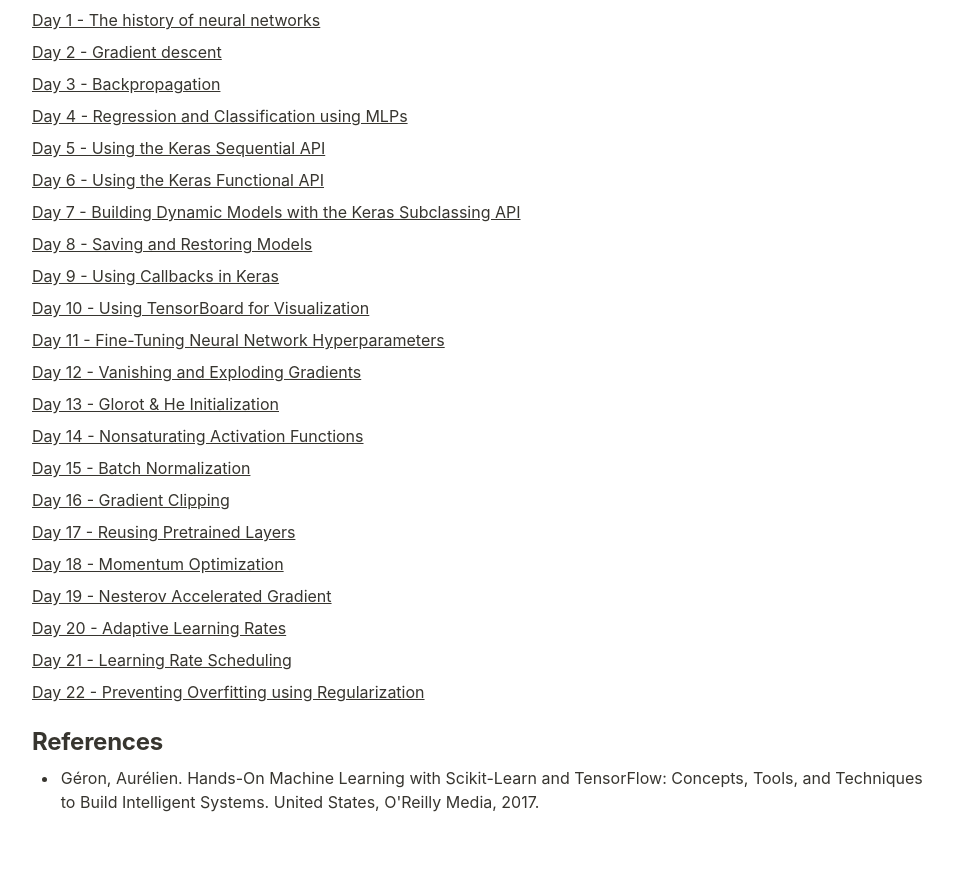
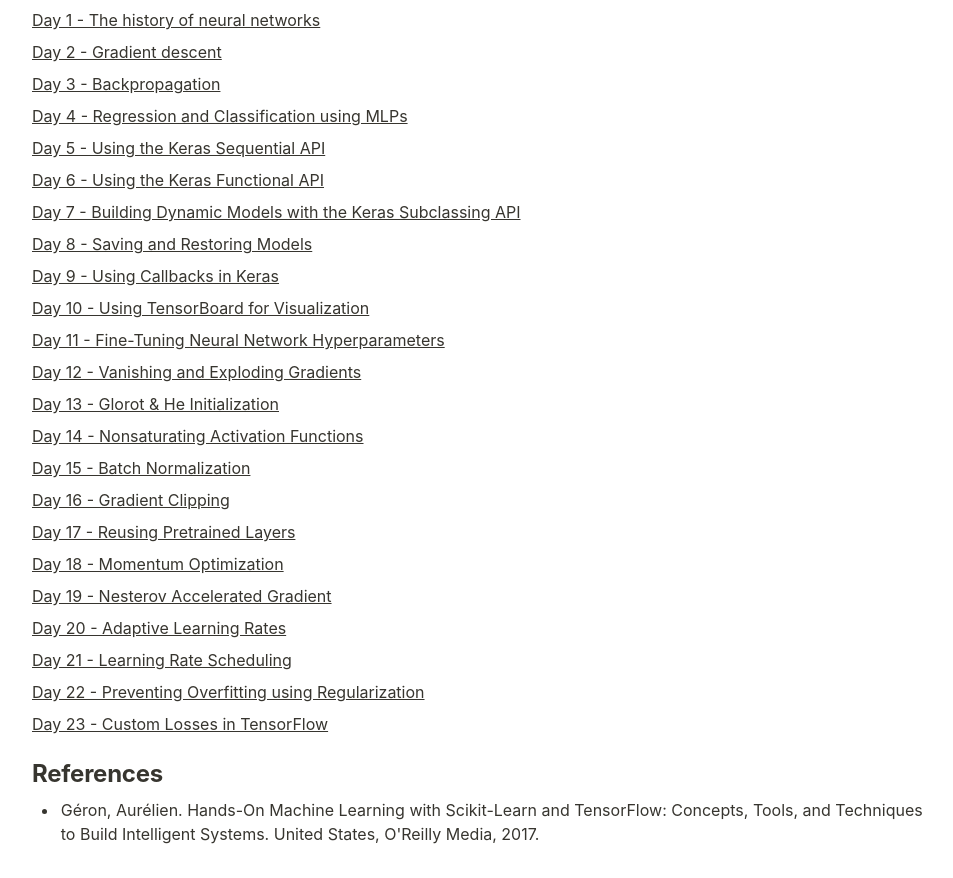
Before and after one commit to ravimashru/100-days-of-deep-learning, a plain HTML site: page docs/index.html in a window 1280 px wide. Shown: the part 102-980 px from the top of the page, without its empty margins (158-1111 px from the left). Before the commit the page ends 948 px from the top, so only its background shows below. Drawn offline with Linux system fonts and the light colour scheme.

Commit message:
Update index.html

```diff
--- a/docs/index.html
+++ b/docs/index.html
@@ -74,6 +74,9 @@
         <p>
           <a href="days/022.html">Day 22 - Preventing Overfitting using Regularization</a>
         </p>
+	<p>
+          <a href="days/023_Custom_Losses_in_TensorFlow.ipynb">Day 23 - Custom Losses in TensorFlow</a>
+        </p>
         <h2 id="3f14c21f-6059-4669-96a5-0d44fd38fe6b" class="">
           <strong>References</strong>
         </h2>
```
